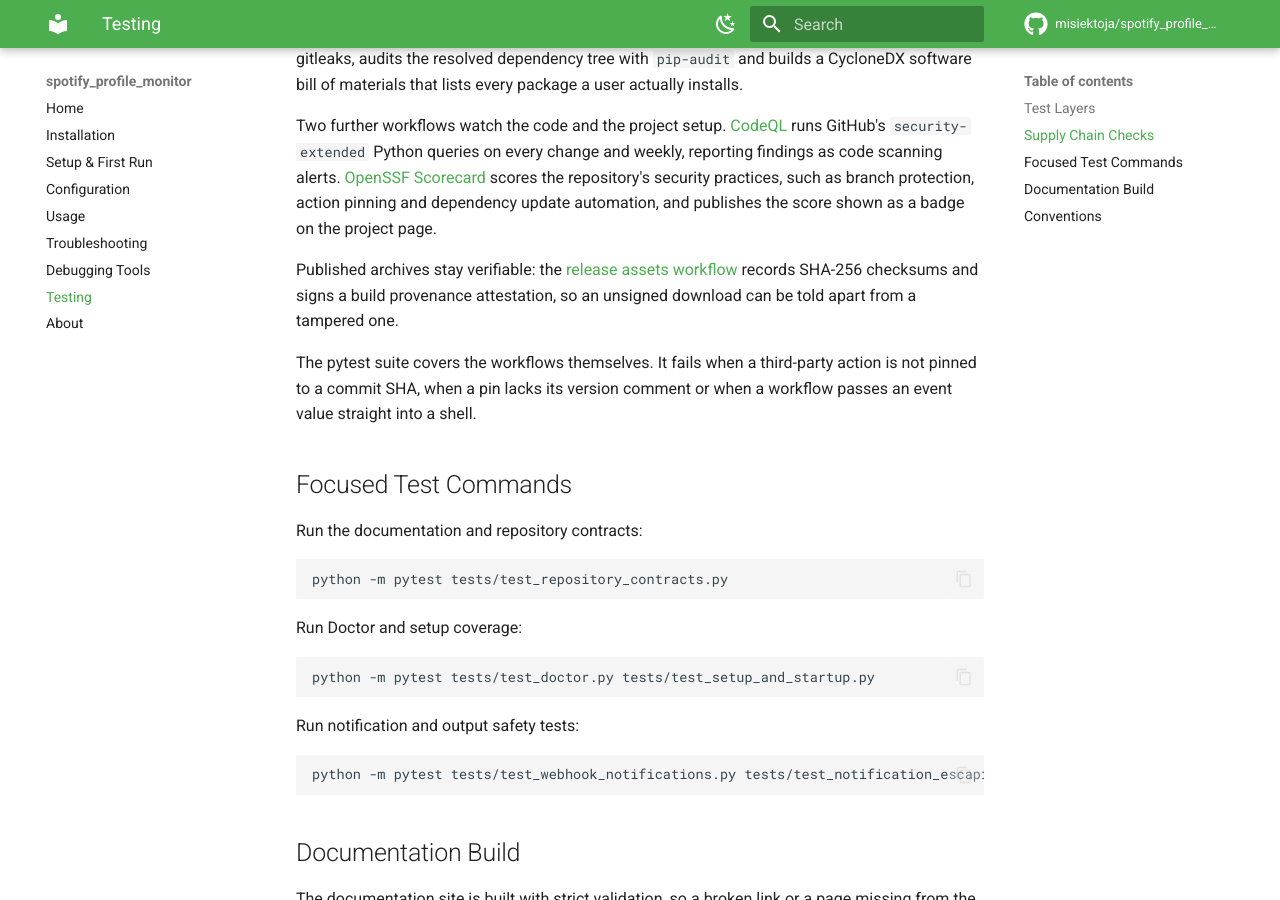
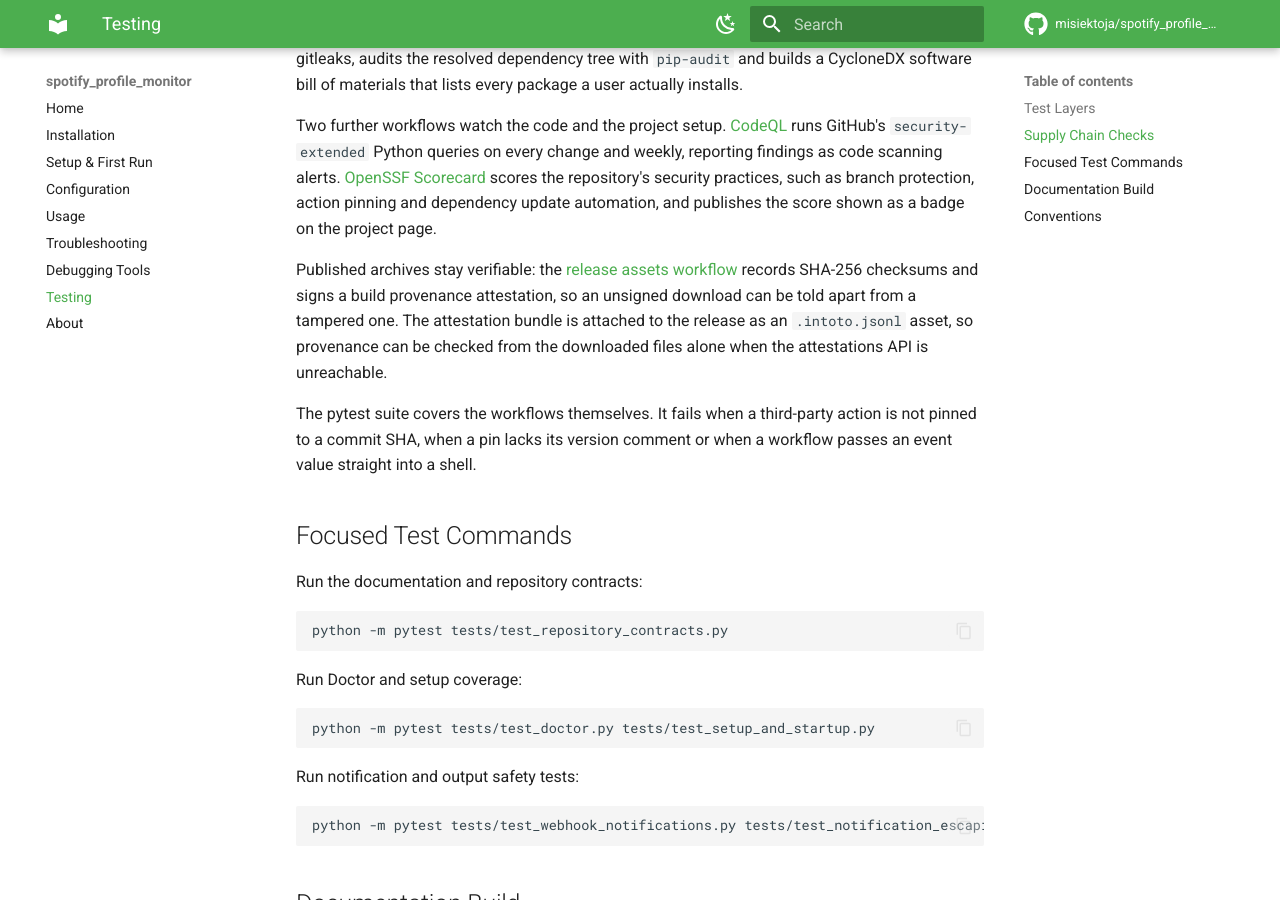
Before and after one commit to misiektoja/spotify_profile_monitor, an MkDocs documentation site: the page built from docs/testing.md, in a window 1280 px wide and 900 px high, scrolled down 1611 px. Built offline with MkDocs 1.6.1 and Material for MkDocs 9.7.7, drawn with Linux system fonts in a browser that asks for light colours; comment, search, counter and statistics services are not loaded.

Commit message:
docs(test): note the attached provenance bundle

```diff
--- a/docs/testing.md
+++ b/docs/testing.md
@@ -47,7 +47,7 @@
 
 Two further workflows watch the code and the project setup. [CodeQL](https://github.com/misiektoja/spotify_profile_monitor/blob/main/.github/workflows/codeql.yml) runs GitHub's `security-extended` Python queries on every change and weekly, reporting findings as code scanning alerts. [OpenSSF Scorecard](https://github.com/misiektoja/spotify_profile_monitor/blob/main/.github/workflows/scorecard.yml) scores the repository's security practices, such as branch protection, action pinning and dependency update automation, and publishes the score shown as a badge on the project page.
 
-Published archives stay verifiable: the [release assets workflow](https://github.com/misiektoja/spotify_profile_monitor/blob/main/.github/workflows/release-assets.yml) records SHA-256 checksums and signs a build provenance attestation, so an unsigned download can be told apart from a tampered one.
+Published archives stay verifiable: the [release assets workflow](https://github.com/misiektoja/spotify_profile_monitor/blob/main/.github/workflows/release-assets.yml) records SHA-256 checksums and signs a build provenance attestation, so an unsigned download can be told apart from a tampered one. The attestation bundle is attached to the release as an `.intoto.jsonl` asset, so provenance can be checked from the downloaded files alone when the attestations API is unreachable.
 
 The pytest suite covers the workflows themselves. It fails when a third-party action is not pinned to a commit SHA, when a pin lacks its version comment or when a workflow passes an event value straight into a shell.
 
```
